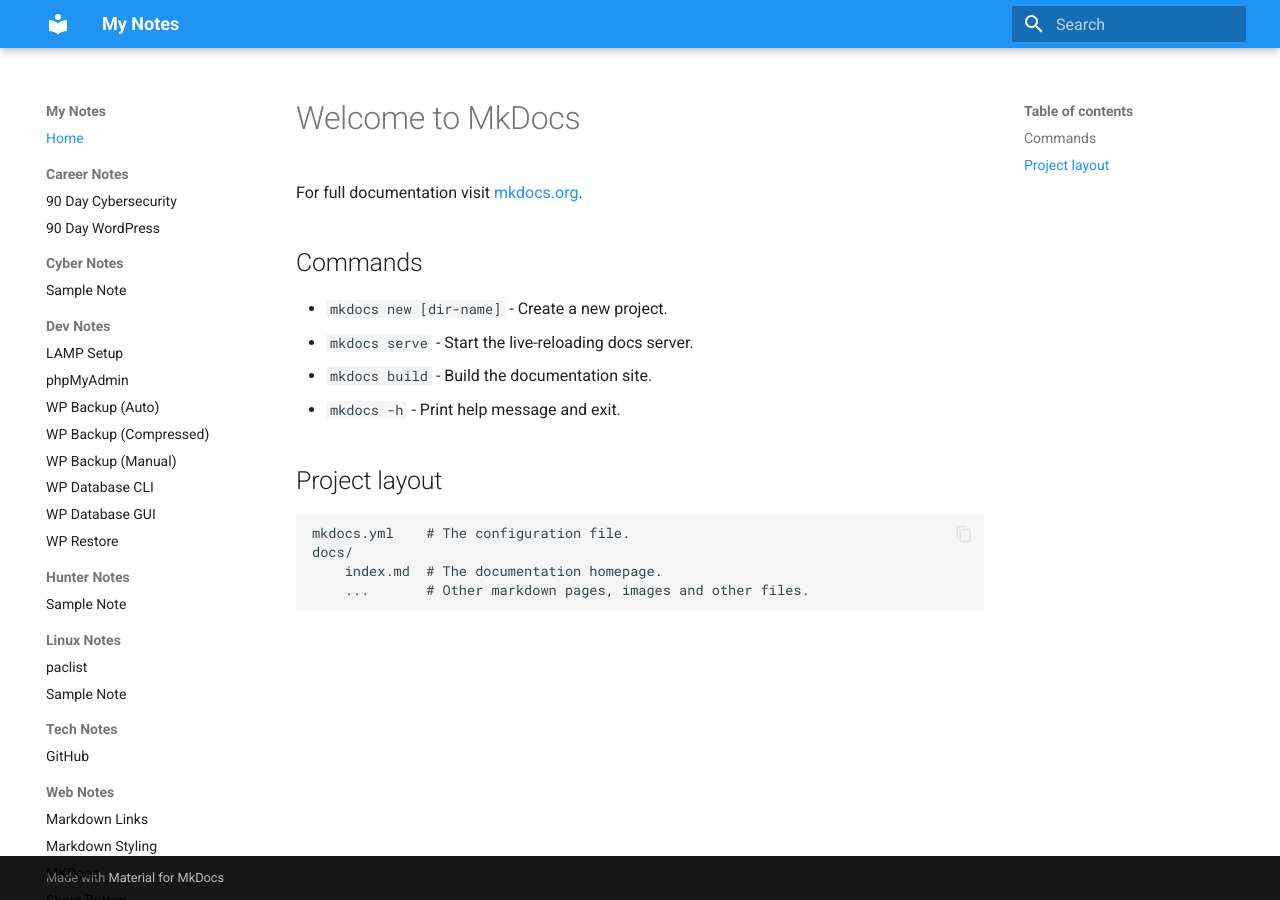
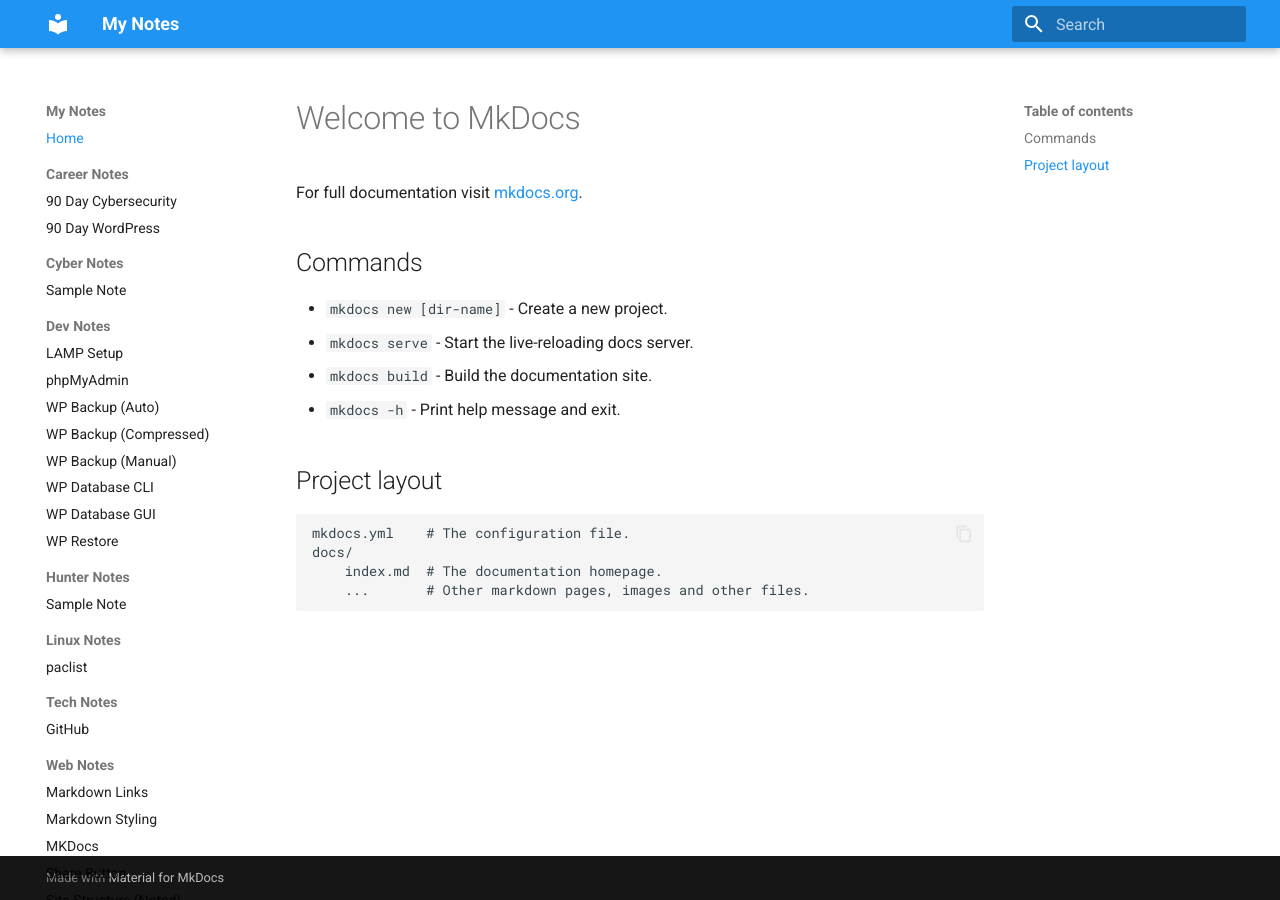
Before and after one commit to rwxlog/mynotes, an MkDocs documentation site: the page built from docs/index.md, in a window 1280 px wide. Built offline with MkDocs 1.6.1 and Material for MkDocs 9.7.7, drawn with Linux system fonts in a browser that asks for light colours.

Commit message:
samplenote reference from mkdocs.yml removed

```diff
--- a/mkdocs.yml
+++ b/mkdocs.yml
@@ -52,7 +52,6 @@
       - Sample Note: HunterNotes/samplenote.md
   - Linux Notes:
       - paclist: LinuxNotes/paclist.md
-      - Sample Note: LinuxNotes/samplenote.md
   - Tech Notes:
       - GitHub: TechNotes/GitHub.md
   - Web Notes:
```
